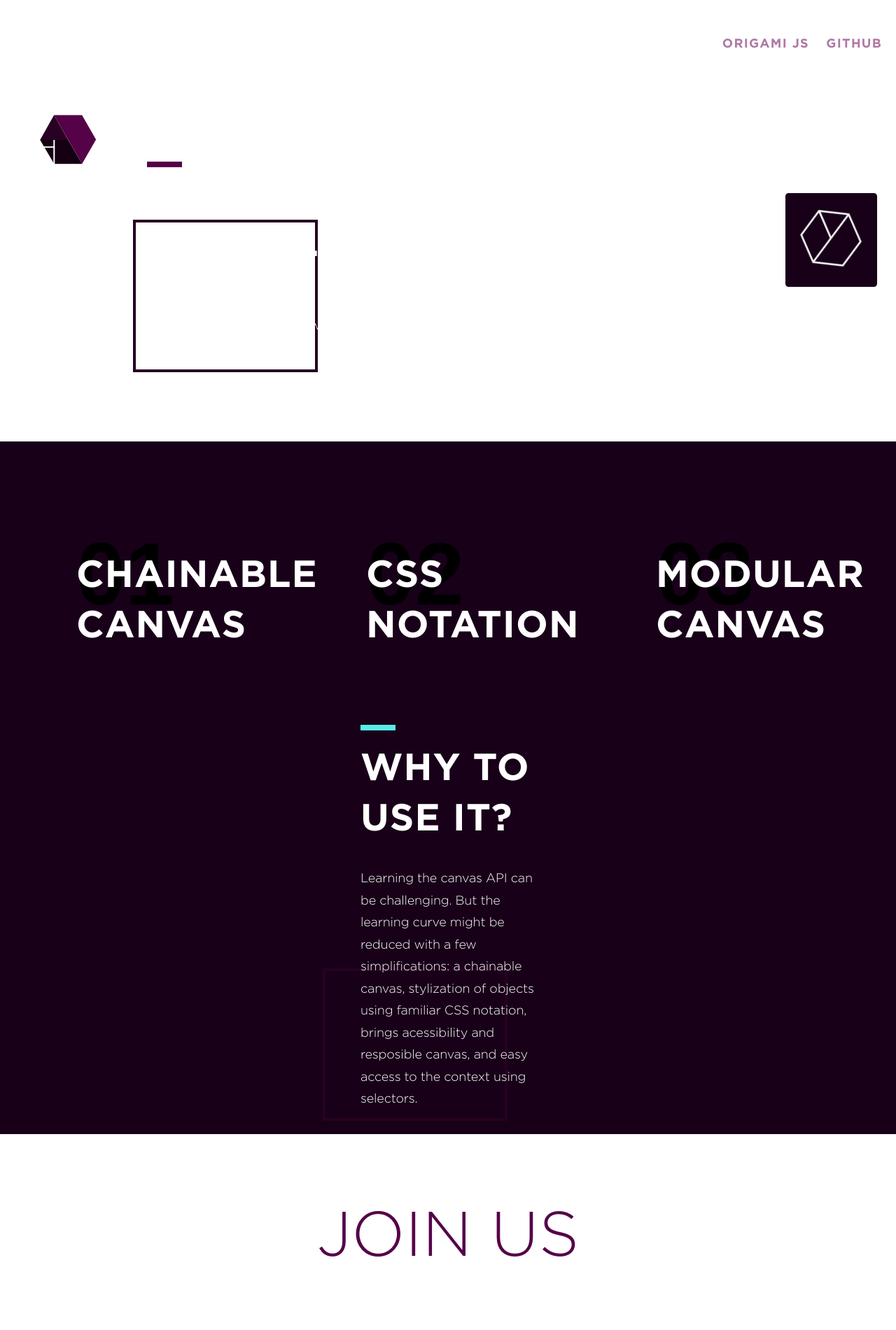
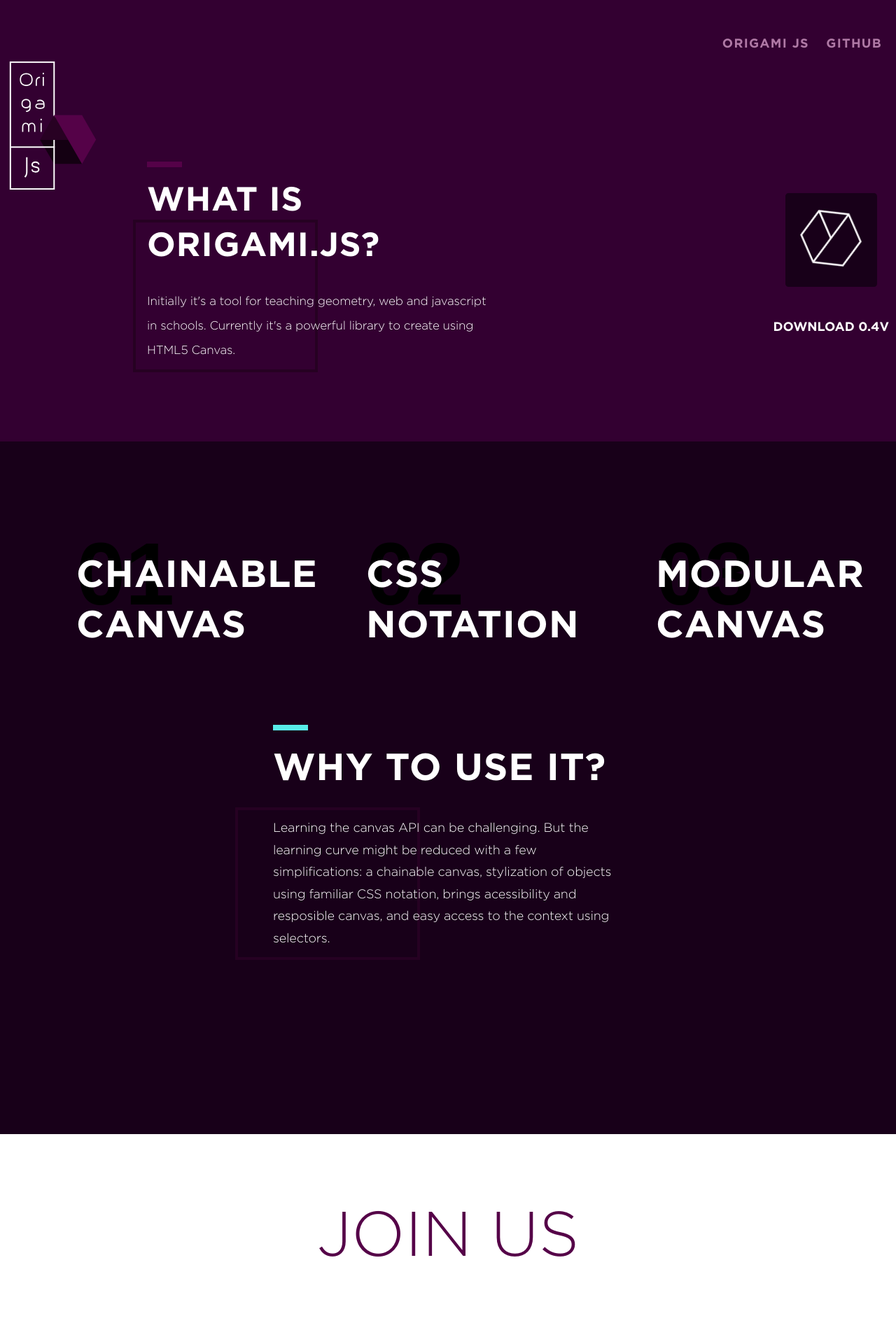
Before and after one commit to raphamorim/origamijs, a Jekyll site: the page built from index.html, in a window 1280 px wide. Shown: the top 1901 px of the page at 70% size. Built offline with Jekyll 4.4.1, drawn with Linux system fonts in a browser that asks for light colours; grey boxes are pictures that could not be loaded.

Commit message:
little adjustments (removing comments, fix indent)

```diff
--- a/assets/stylesheet/atoms/global.scss
+++ b/assets/stylesheet/atoms/global.scss
@@ -6,9 +6,10 @@
 				box-sizing: border-box;
 }
 
-// body {
-// 	background-color: $purple;
-// }
+body {
+	background-color: $purple;
+    margin: 0px;
+}
 
 .container {
 	margin: 0 auto;
--- a/assets/stylesheet/atoms/texts.scss
+++ b/assets/stylesheet/atoms/texts.scss
@@ -7,7 +7,7 @@
 }
 
 .heading-lv2 {
-  font-family: 'Gotham-bold';
+    font-family: 'Gotham-bold';
 	font-size: 48px;
 	line-height: 65px;
 	letter-spacing: 1px;
--- a/assets/stylesheet/molecules/about.scss
+++ b/assets/stylesheet/molecules/about.scss
@@ -12,7 +12,6 @@
 }
 
 .question-highlight {
-	width: 50%;
 	max-width: 500px;
 }
 
```
